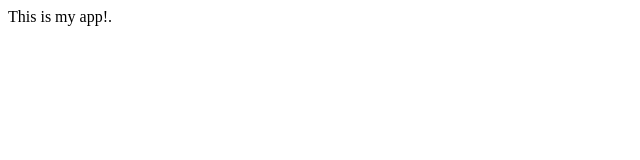
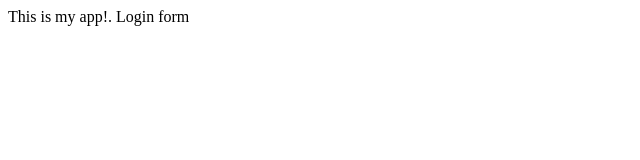
Before and after one commit to ifti891/myapp-test, a plain HTML site: page index.html in a window 1280 px wide. Shown: the full height of the page, 0-640 px from the left. Drawn offline with Linux system fonts and the light colour scheme.

Commit message:
login form

```diff
--- /dev/null
+++ b/day2/appTwo.js
@@ -0,0 +1 @@
+console.log("my My");
--- a/index.html
+++ b/index.html
@@ -17,6 +17,7 @@
   <body>
 
     This is my app!.
+    Login form
     <!--[if lt IE 7]>
       <p class="browsehappy">You are using an <strong>outdated</strong> browser. Please <a href="#">upgrade your browser</a> to improve your experience.</p>
     <![endif]-->
```
Also changed, not shown: login.html (added), 1 other file.
